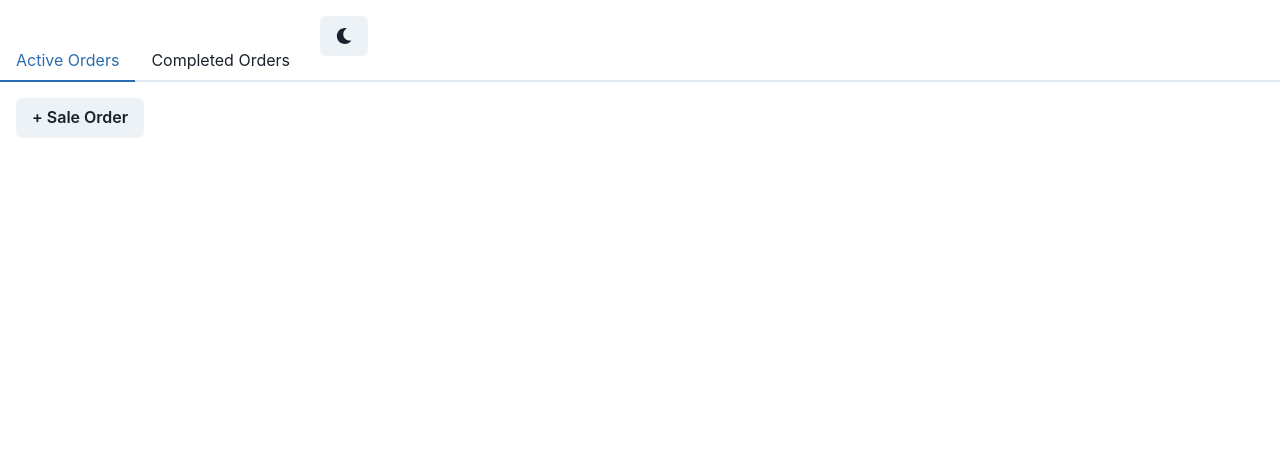
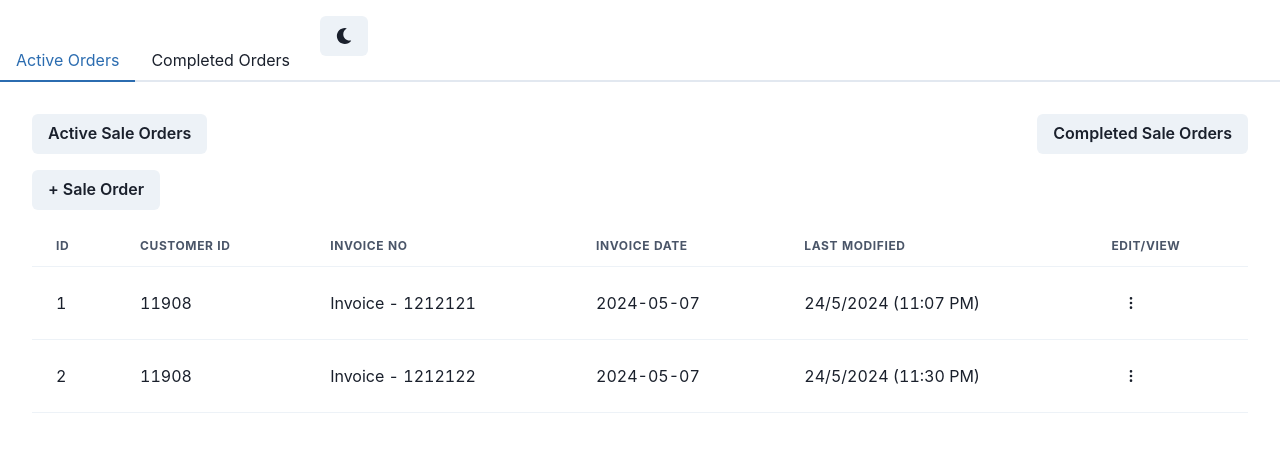
Before and after one commit to ayan878/internship-task, a React (Vite) app: page /orders in a window 1280 px wide. Shown: the top 452 px of the page. Built offline with nearby package versions, Linux system fonts and the light colour scheme; sample sign-in values are in the browser's storage.

Commit message:
active order

```diff
--- a/src/components/ActiveOrders.jsx
+++ b/src/components/ActiveOrders.jsx
@@ -1,10 +1,40 @@
 import { useState } from "react";
-import { Button, Box } from "@chakra-ui/react";
+import {
+  Button,
+  Box,
+  IconButton,
+  Td,
+  Tr,
+  Tbody,
+  Th,
+  Thead,
+  Table,
+} from "@chakra-ui/react";
 import CreateOrderModal from "./CreateOrderModal";
 import EditOrderModal from "./EditOrderModal";
+import { FiMoreVertical } from "react-icons/fi";
 
 const ActiveOrders = () => {
-  const [orders, setOrders] = useState([]);
+  const [orders, setOrders] = useState([
+    {
+      id: 1,
+      customer_id: 11908,
+      items: [{ sku_id: 220, price: 12, quantity: 12 }],
+      paid: false,
+      invoice_no: "Invoice - 1212121",
+      invoice_date: "2024-05-07",
+      lastModified: "24/5/2024 (11:07 PM)",
+    },
+    {
+      id: 2,
+      customer_id: 11908,
+      items: [{ sku_id: 220, price: 12, quantity: 12 }],
+      paid: false,
+      invoice_no: "Invoice - 1212122",
+      invoice_date: "2024-05-07",
+      lastModified: "24/5/2024 (11:30 PM)",
+    },
+  ]);
   const [isCreateModalOpen, setCreateModalOpen] = useState(false);
   const [editOrder, setEditOrder] = useState(null);
 
@@ -17,19 +47,50 @@ const ActiveOrders = () => {
   };
 
   return (
-    <Box>
-      <Button onClick={() => setCreateModalOpen(true)}>+ Sale Order</Button>
+    <Box p={4}>
+      <Box display="flex" justifyContent="space-between" mb={4}>
+        <Button>Active Sale Orders</Button>
+        <Button>Completed Sale Orders</Button>
+      </Box>
+      <Box mb={4}>
+        <Button onClick={() => setCreateModalOpen(true)}>+ Sale Order</Button>
+      </Box>
+      <Table variant="simple">
+        <Thead>
+          <Tr>
+            <Th>ID</Th>
+            <Th>Customer ID</Th>
+            <Th>Invoice No</Th>
+            <Th>Invoice Date</Th>
+            <Th>Last Modified</Th>
+            <Th>Edit/View</Th>
+          </Tr>
+        </Thead>
+        <Tbody>
+          {orders.map((order) => (
+            <Tr key={order.id}>
+              <Td>{order.id}</Td>
+              <Td>{order.customer_id}</Td>
+              <Td>{order.invoice_no}</Td>
+              <Td>{order.invoice_date}</Td>
+              <Td>{order.lastModified}</Td>
+              <Td>
+                <IconButton
+                  icon={<FiMoreVertical />}
+                  aria-label="Edit/View"
+                  variant="ghost"
+                  onClick={() => openEditModal(order)}
+                />
+              </Td>
+            </Tr>
+          ))}
+        </Tbody>
+      </Table>
       <CreateOrderModal
         isOpen={isCreateModalOpen}
         onClose={() => setCreateModalOpen(false)}
         setOrders={setOrders}
       />
-      {orders.map((order) => (
-        <Box key={order.id} mt={4}>
-          <span>{order.invoice_no}</span>
-          <Button onClick={() => openEditModal(order)}>Edit</Button>
-        </Box>
-      ))}
       {editOrder && (
         <EditOrderModal
           isOpen={true}
```
